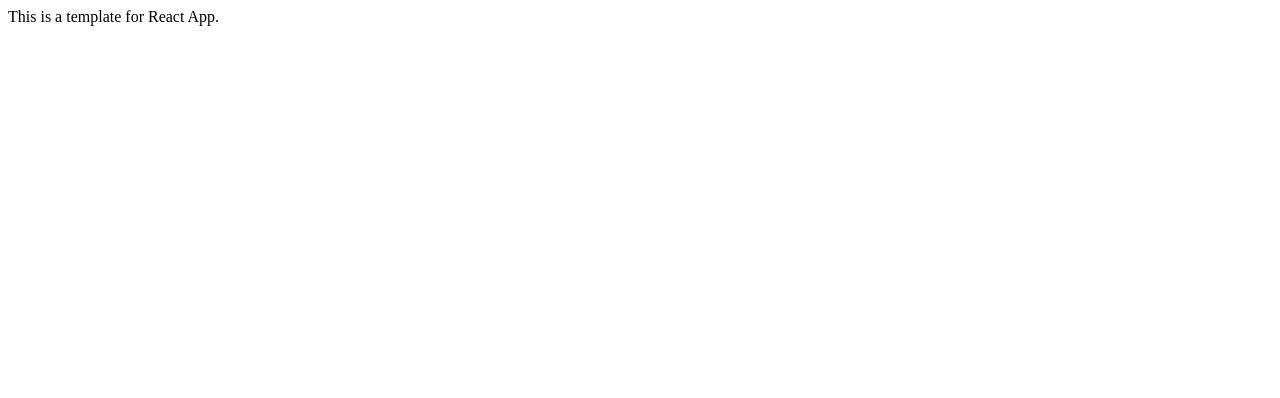
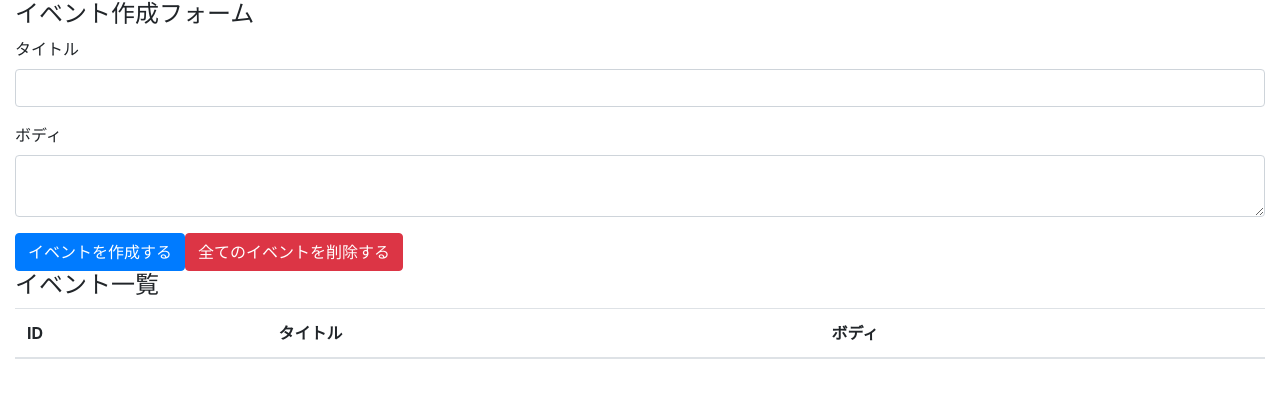
Before and after one commit to kame8015/react-hooks-101, a React (Create React App) app: page / in a window 1280 px wide. Shown: the top 398 px of the page. Built offline with nearby package versions, Linux system fonts and the light colour scheme.

Commit message:
create event from and event table with bootstrap

```diff
--- a/package.json
+++ b/package.json
@@ -6,6 +6,7 @@
     "@testing-library/jest-dom": "^4.2.4",
     "@testing-library/react": "^9.3.2",
     "@testing-library/user-event": "^7.1.2",
+    "bootstrap": "4.3.1",
     "react": "^16.13.1",
     "react-dom": "^16.13.1",
     "react-scripts": "3.4.3"
--- a/src/App.js
+++ /dev/null
@@ -1,11 +0,0 @@
-import React from 'react'
-
-const App = () => {
-  return (
-    <div>
-      This is a template for React App.
-    </div>
-  )
-}
-
-export default App
--- /dev/null
+++ b/src/components/App.js
@@ -0,0 +1,39 @@
+import React from 'react'
+
+import 'bootstrap/dist/css/bootstrap.min.css'
+
+const App = () => {
+  return (
+    <div className="container-fluid">
+      <h4>イベント作成フォーム</h4>
+      <form>
+        <div className="form-group">
+          <label htmlFor="formEventTitle">タイトル</label>
+          <input className="form-control" id="formEventTitle" />
+        </div>
+
+        <div className="form-group">
+          <label htmlFor="formEventBody">ボディ</label>
+          <textarea className="form-control" id="formEventBody" />
+        </div>
+
+        <button className="btn btn-primary">イベントを作成する</button>
+        <button className="btn btn-danger">全てのイベントを削除する</button>
+      </form>
+
+      <h4>イベント一覧</h4>
+      <table className="table table-hover">
+        <thead>
+          <tr>
+            <th>ID</th>
+            <th>タイトル</th>
+            <th>ボディ</th>
+          </tr>
+        </thead>
+        <tbody></tbody>
+      </table>
+    </div>
+  )
+}
+
+export default App
--- a/src/index.js
+++ b/src/index.js
@@ -1,6 +1,6 @@
 import React from 'react'
 import ReactDOM from 'react-dom'
-import App from './App'
+import App from './components/App'
 
 ReactDOM.render(
   <React.StrictMode>
```
Also changed, not shown: 1 other file (tests, documents, lock files or other folders).
